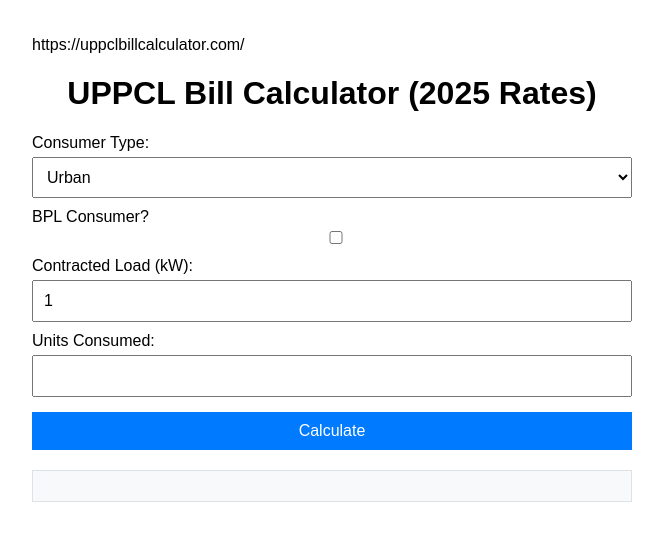
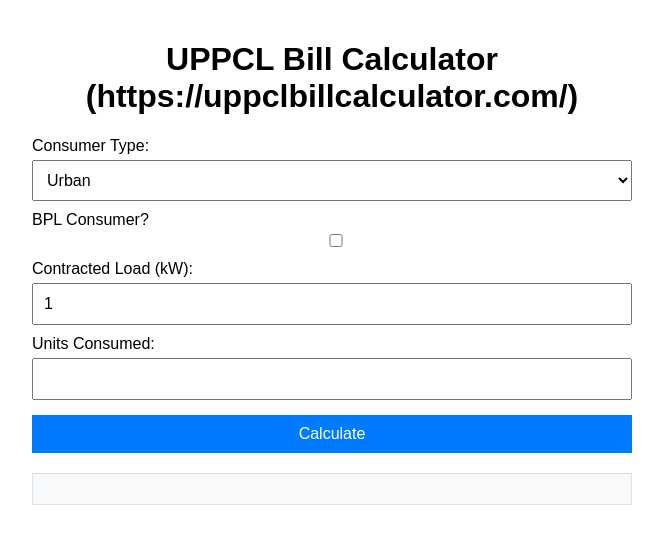
Before and after one commit to Margin-Calculator/UPPCL, a plain HTML site: page index.html in a window 1280 px wide. Shown: the whole page, without its empty margins (308-971 px from the left). Drawn offline with Linux system fonts and the light colour scheme.

Commit message:
Update index.html

```diff
--- a/index.html
+++ b/index.html
@@ -4,7 +4,6 @@
 <meta charset="utf-8">
 <meta name="viewport" content="width=device-width, initial-scale=1">
 <title>UPPCL Bill Calculator</title>
-<p>https://uppclbillcalculator.com/</p>
 <style>
 body { font-family: Arial, sans-serif; max-width: 600px; margin: auto; padding: 20px; }
 h1 { text-align: center; }
@@ -18,7 +17,7 @@ button:hover { background: #0056b3; }
 </style>
 </head>
 <body>
-<h1>UPPCL Bill Calculator (2025 Rates)</h1>
+<h1>UPPCL Bill Calculator (https://uppclbillcalculator.com/)</h1>
 <form onsubmit="calculateBill(); return false;">
 <label>Consumer Type:
 <select id="type">
```
